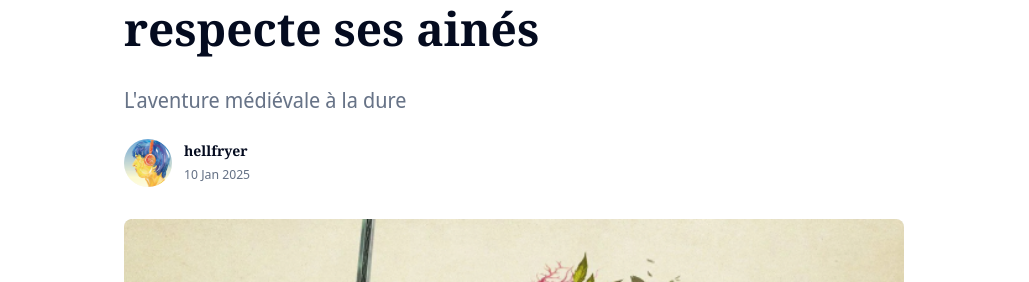
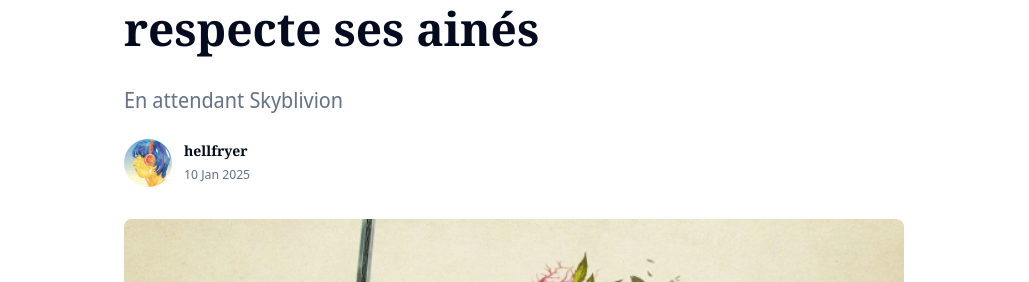
Before and after one commit to just-for-games/just-for-games.github.io, a Jekyll site: the page built from _posts/2025-02-13-test-awoved.markdown, in a window 1280 px wide and 900 px high. Shown: the part 295-577 px from the top of the window, without its empty margins (126-1155 px from the left). Built offline with Jekyll 4.4.1, drawn with Linux system fonts in a browser that asks for light colours; nearby versions of some CDN libraries.

Commit message:
Fix description in last post

```diff
--- a/_posts/2025-02-13-test-awoved.markdown
+++ b/_posts/2025-02-13-test-awoved.markdown
@@ -1,7 +1,7 @@
 ---
 layout: post
 title:  "Test d'Avowed : Un bon RPG qui respecte ses ainés"
-description: L'aventure médiévale à la dure
+description: En attendant Skyblivion
 date:   2025-01-10 16:40:35 +0300
 author: hellfryer
 image:  '/images/posts/2025-02-13-test-awoved/cover.webp'
```
